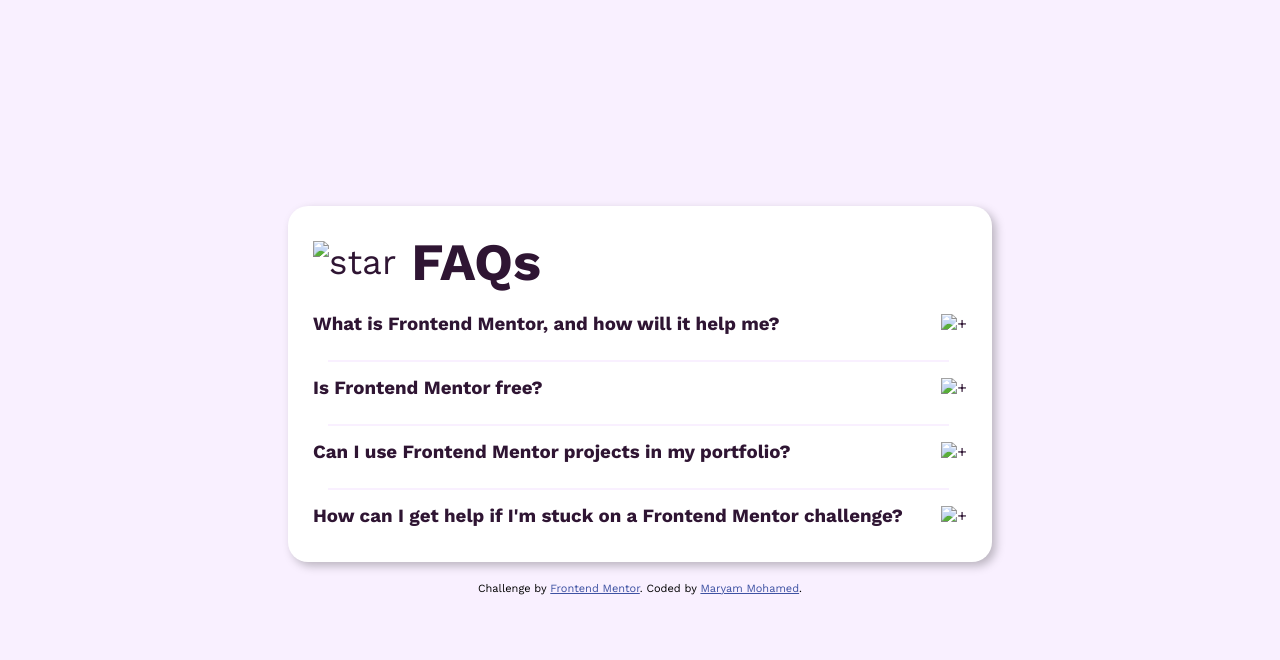
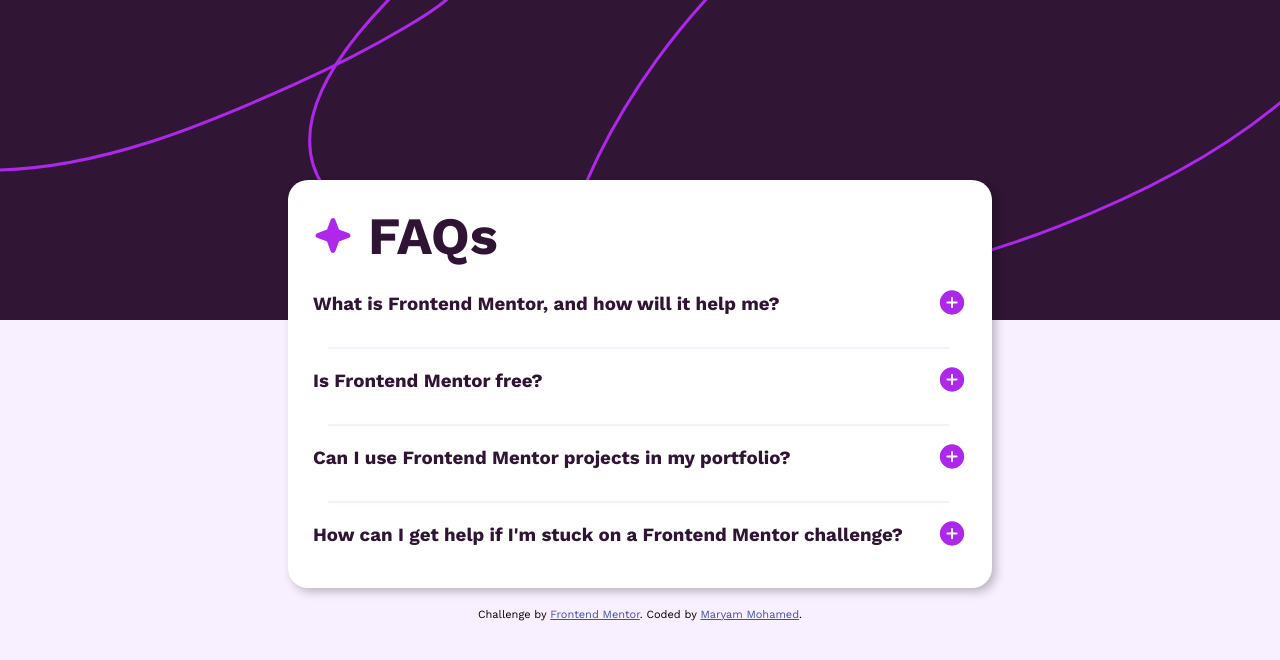
Before and after one commit to Maryam-Mohamed121/Accordion-FQAs, a plain HTML site: page index.html in a window 1280 px wide. Drawn offline with nearby package versions, Linux system fonts and the light colour scheme; the site is published under a folder, as on GitHub Pages, so addresses that start at the root find nothing.

Commit message:
edit images path

```diff
--- a/index.html
+++ b/index.html
@@ -23,7 +23,7 @@
   <body>
     <section class="container">
       <div class="header">
-        <img src="/assets/images/icon-star.svg" alt="star" />
+        <img src="./assets/images/icon-star.svg" alt="star" />
         <h1>FAQs</h1>
       </div>
       <div class="accordion">
@@ -31,7 +31,7 @@
           <div class="accordion-header">
             <h3>What is Frontend Mentor, and how will it help me?</h3>
             <span class="plus"
-              ><img src="/assets/images/icon-plus.svg" alt="+"
+              ><img src="./assets/images/icon-plus.svg" alt="+"
             /></span>
           </div>
           <p class="accordion-hide">
@@ -46,7 +46,7 @@
           <div class="accordion-header">
             <h3>Is Frontend Mentor free?</h3>
             <span class="plus"
-              ><img src="/assets/images/icon-plus.svg" alt="+"
+              ><img src="./assets/images/icon-plus.svg" alt="+"
             /></span>
           </div>
           <p class="accordion-hide">
@@ -60,7 +60,7 @@
           <div class="accordion-header">
             <h3>Can I use Frontend Mentor projects in my portfolio?</h3>
             <span class="plus"
-              ><img src="/assets/images/icon-plus.svg" alt="+"
+              ><img src="./assets/images/icon-plus.svg" alt="+"
             /></span>
           </div>
           <p class="accordion-hide">
@@ -76,7 +76,7 @@
               How can I get help if I'm stuck on a Frontend Mentor challenge?
             </h3>
             <span class="plus"
-              ><img src="/assets/images/icon-plus.svg" alt="+"
+              ><img src="./assets/images/icon-plus.svg" alt="+"
             /></span>
           </div>
           <p class="accordion-hide">
--- a/script.js
+++ b/script.js
@@ -6,10 +6,10 @@ accordionBtns.forEach((btn) => {
 
     if (answer.classList.contains("accordion-show")) {
       answer.classList.remove("accordion-show");
-      btn.querySelector("img").src = "/assets/images/icon-plus.svg";
+      btn.querySelector("img").src = "./assets/images/icon-plus.svg";
     } else {
       answer.classList.add("accordion-show");
-      btn.querySelector("img").src = "/assets/images/icon-minus.svg";
+      btn.querySelector("img").src = "./assets/images/icon-minus.svg";
     }
   });
 });
--- a/style.css
+++ b/style.css
@@ -12,7 +12,7 @@ body {
   width: 100vw;
   height: 100vh;
   background-color: hsl(275, 100%, 97%);
-  background-image: url("/assets/images/background-pattern-desktop.svg");
+  background-image: url("./assets/images/background-pattern-desktop.svg");
   background-repeat: no-repeat;
   font-family: "Work Sans";
 }
```
